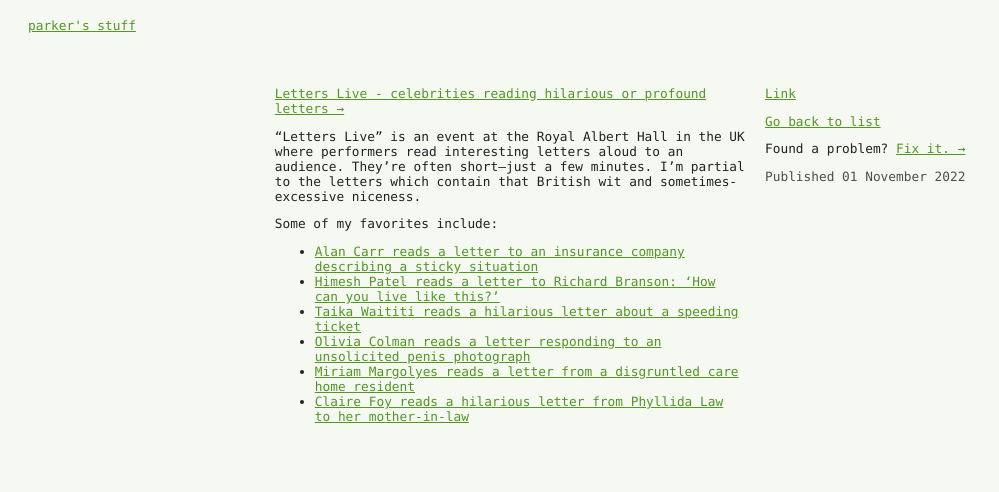
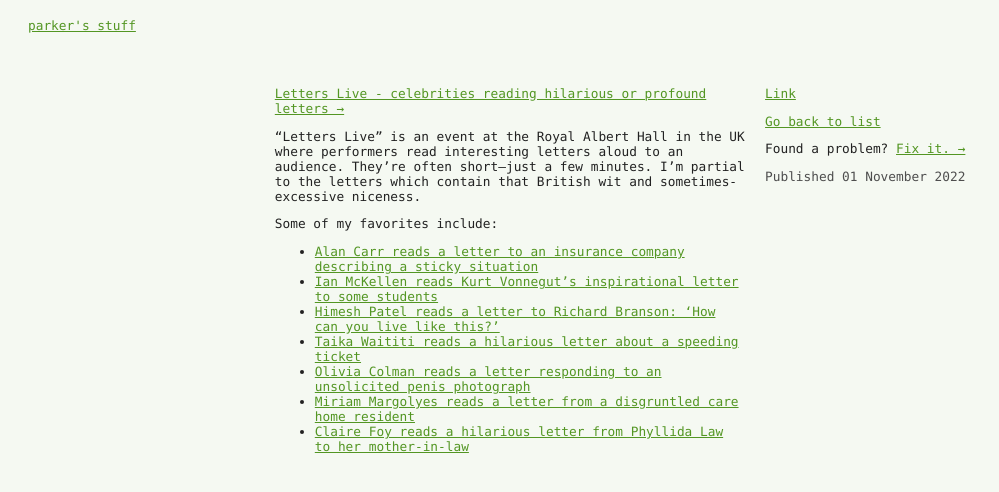
Before and after one commit to parkr/stuff, a Jekyll site: the page built from _posts/2022-11-01-letters-live-celebrities-reading-hilarious-or-profound-letters.markdown, in a window 1280 px wide. Shown: the top 492 px of the page, without its empty margins (0-999 px from the left). Built offline with Jekyll 4.4.1, drawn with Linux system fonts in a browser that asks for light colours.

Commit message:
add another "letters live" video

```diff
--- a/_posts/2022-11-01-letters-live-celebrities-reading-hilarious-or-profound-letters.markdown
+++ b/_posts/2022-11-01-letters-live-celebrities-reading-hilarious-or-profound-letters.markdown
@@ -13,6 +13,7 @@
 Some of my favorites include:
 
 - [Alan Carr reads a letter to an insurance company describing a sticky situation](https://www.youtube.com/watch?v=80I6jBrsRcw)
+- [Ian McKellen reads Kurt Vonnegut’s inspirational letter to some students](https://www.youtube.com/watch?v=Fh9tMqpH8nc)
 - [Himesh Patel reads a letter to Richard Branson: 'How can you live like this?'](https://www.youtube.com/watch?v=R8x_44vFO2c)
 - [Taika Waititi reads a hilarious letter about a speeding ticket](https://www.youtube.com/watch?v=yRUtyCzfuI0)
 - [Olivia Colman reads a letter responding to an unsolicited penis photograph](https://www.youtube.com/watch?v=RCSYBeWuDhw)
```
